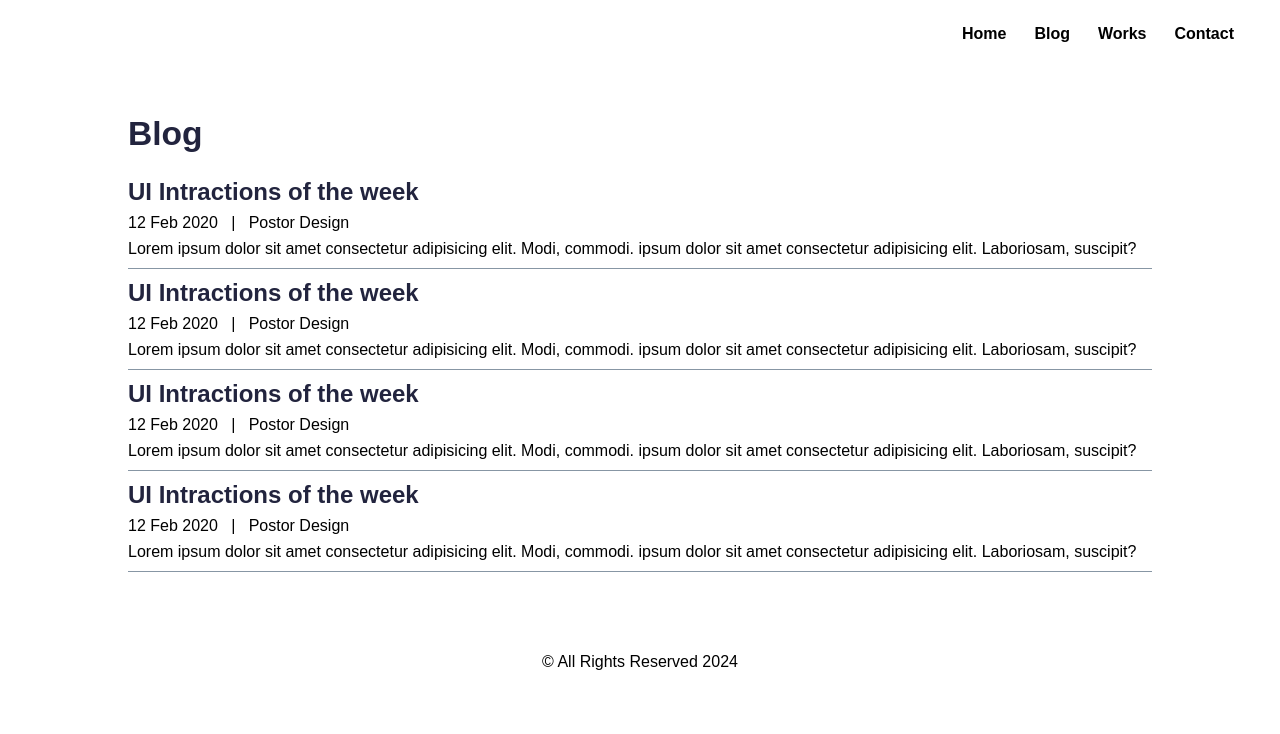
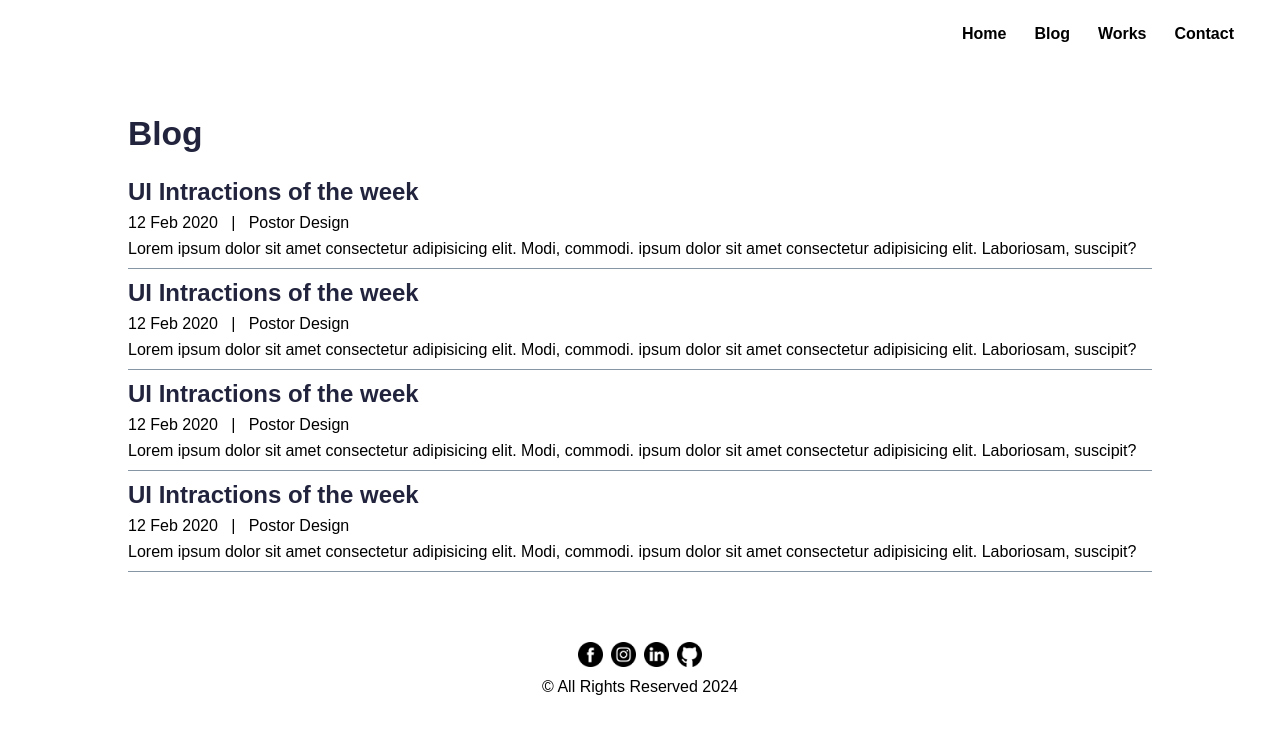
Before and after one commit to Arham5503/Project, a plain HTML site: page blog.html in a window 1280 px wide. Drawn offline with Linux system fonts and the light colour scheme; the site is published under a folder, as on GitHub Pages, so addresses that start at the root find nothing.

Commit message:
blog.html

```diff
--- a/blog.html
+++ b/blog.html
@@ -67,10 +67,10 @@
     </main>
     <footer>
         <div class="ico">
-            <img src="/facebook.png" alt="">
-            <img src="/instagram.png" alt="">
-            <img src="/linkedin.png" alt="">
-            <img src="/github.png" alt="">
+            <img src="./facebook.png" alt="">
+            <img src="./instagram.png" alt="">
+            <img src="./linkedin.png" alt="">
+            <img src="./github.png" alt="">
         </div>
         <p>&copy; All Rights Reserved 2024</p>
     </footer>
```
